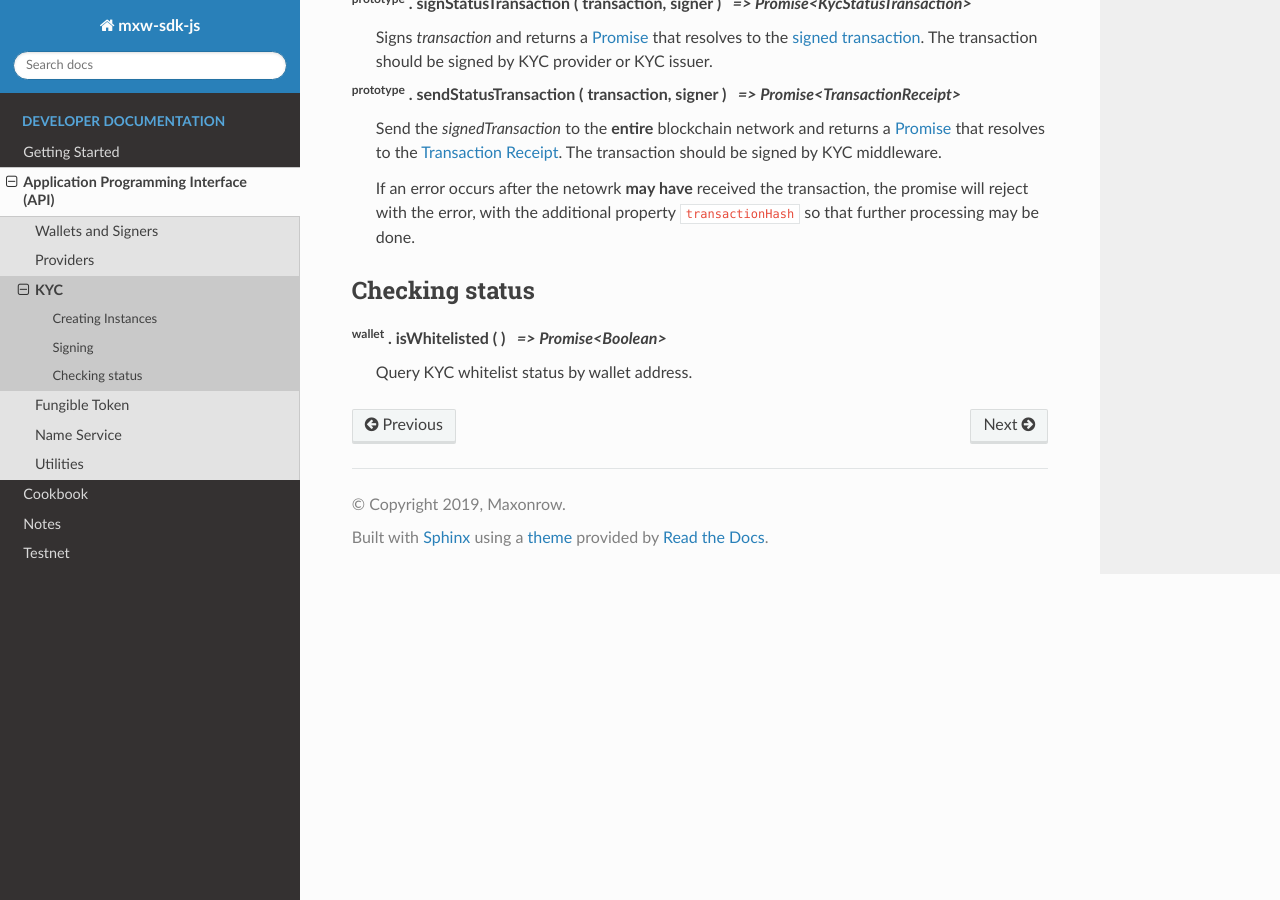
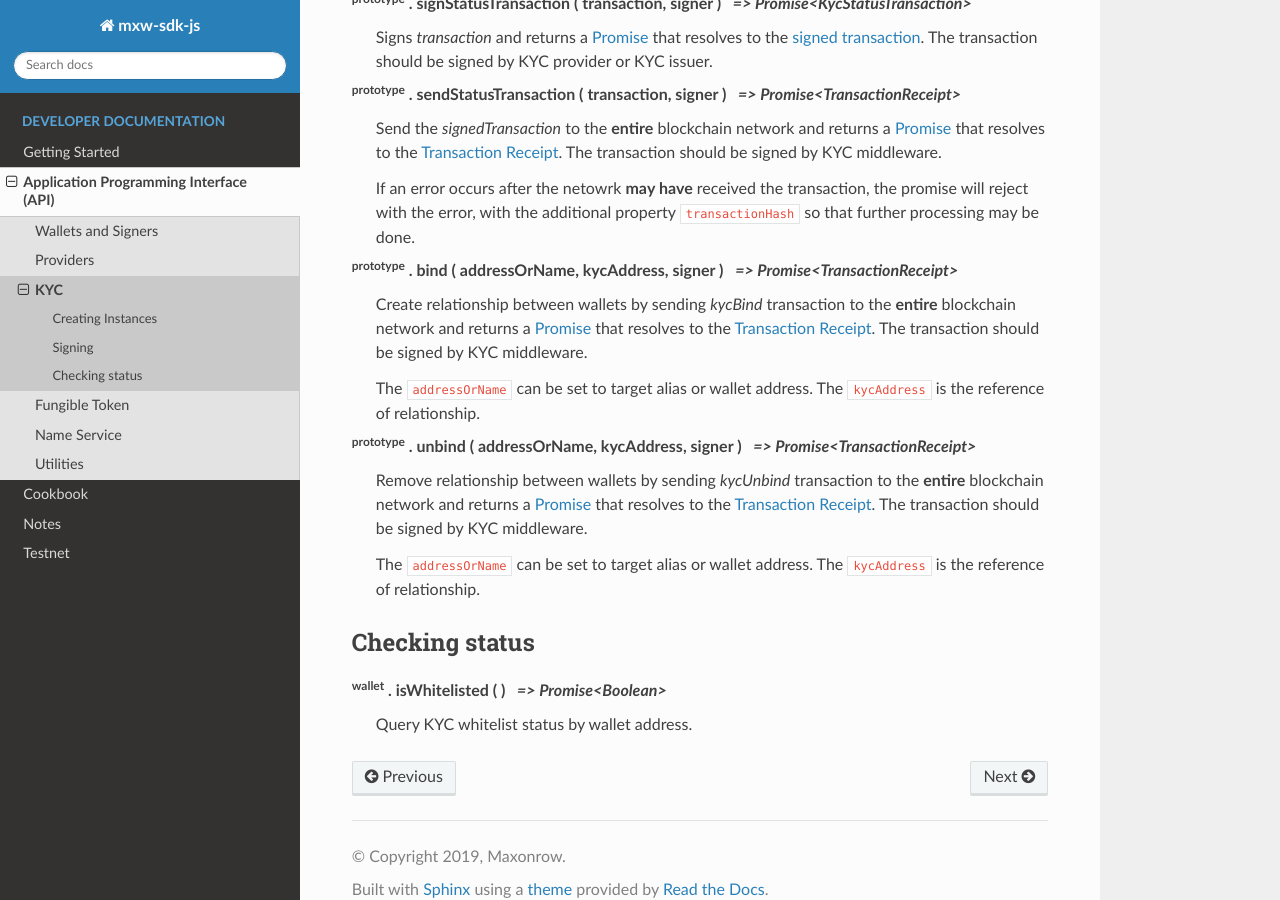
Before and after one commit to maxonrow/mxw-sdk-js, a Sphinx documentation site: the page built from docs/api-kyc.rst, in a window 1280 px wide and 900 px high, scrolled down 2123 px. Built offline with Sphinx 7.4.7 and the Read the Docs theme 2.0.0, drawn with Linux system fonts in a browser that asks for light colours.

Commit message:
update kyc documentation

```diff
--- a/docs/api-kyc.rst
+++ b/docs/api-kyc.rst
@@ -125,6 +125,20 @@ Signing
     promise will reject with the error, with the additional property ``transactionHash``
     so that further processing may be done.
 
+:sup:`prototype` . bind ( addressOrName, kycAddress, signer ) |nbsp| `=> Promise<TransactionReceipt>`
+    Create relationship between wallets by sending *kycBind* transaction to the **entire** blockchain network and returns a
+    :ref:`Promise <promise>` that resolves to the :ref:`Transaction Receipt <transaction-receipt>`.
+    The transaction should be signed by KYC middleware.
+
+    The ``addressOrName`` can be set to target alias or wallet address. The ``kycAddress`` is the reference of relationship.
+
+:sup:`prototype` . unbind ( addressOrName, kycAddress, signer ) |nbsp| `=> Promise<TransactionReceipt>`
+    Remove relationship between wallets by sending *kycUnbind* transaction to the **entire** blockchain network and returns a
+    :ref:`Promise <promise>` that resolves to the :ref:`Transaction Receipt <transaction-receipt>`.
+    The transaction should be signed by KYC middleware.
+
+    The ``addressOrName`` can be set to target alias or wallet address. The ``kycAddress`` is the reference of relationship.
+
 Checking status
 ---------------
 
```
